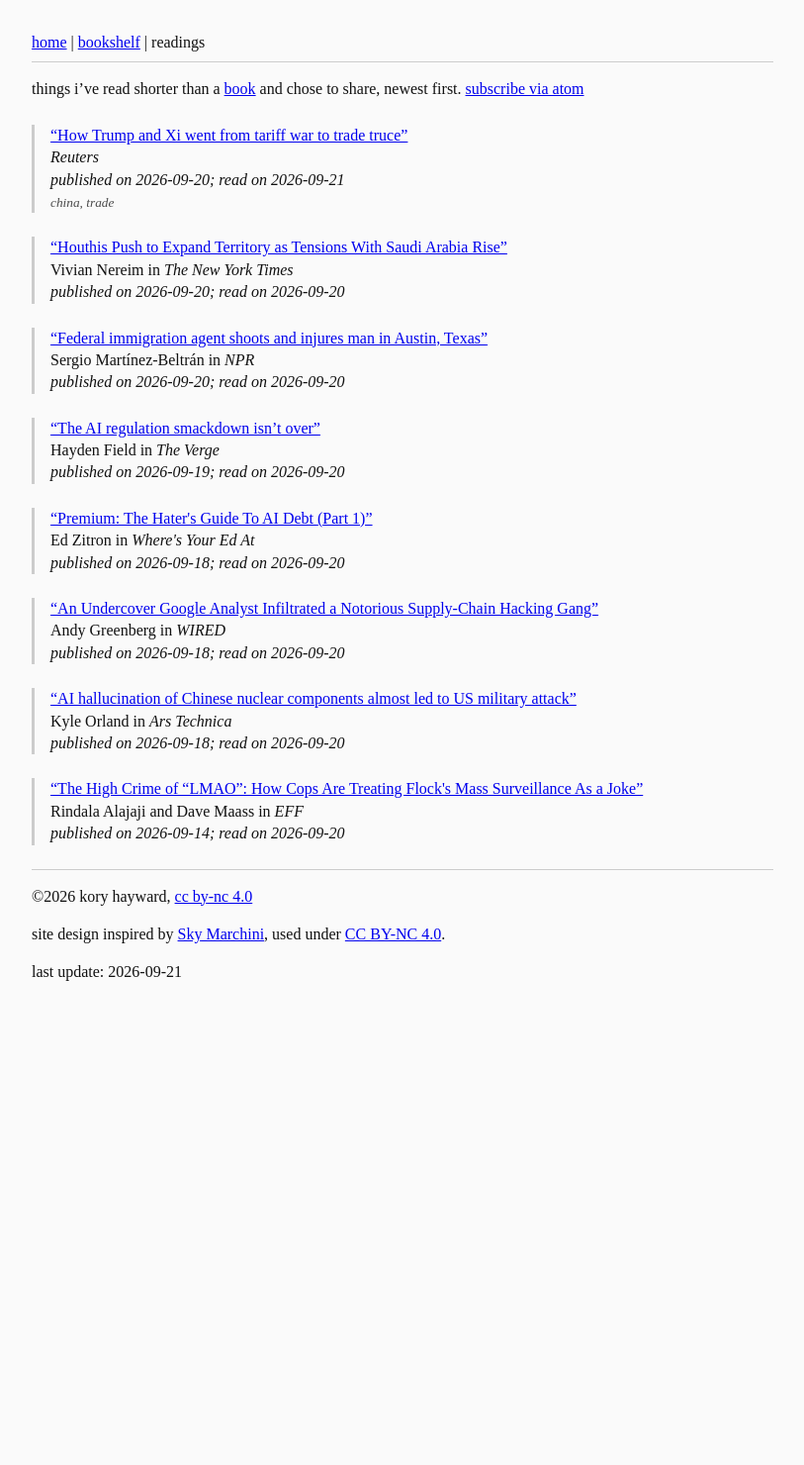
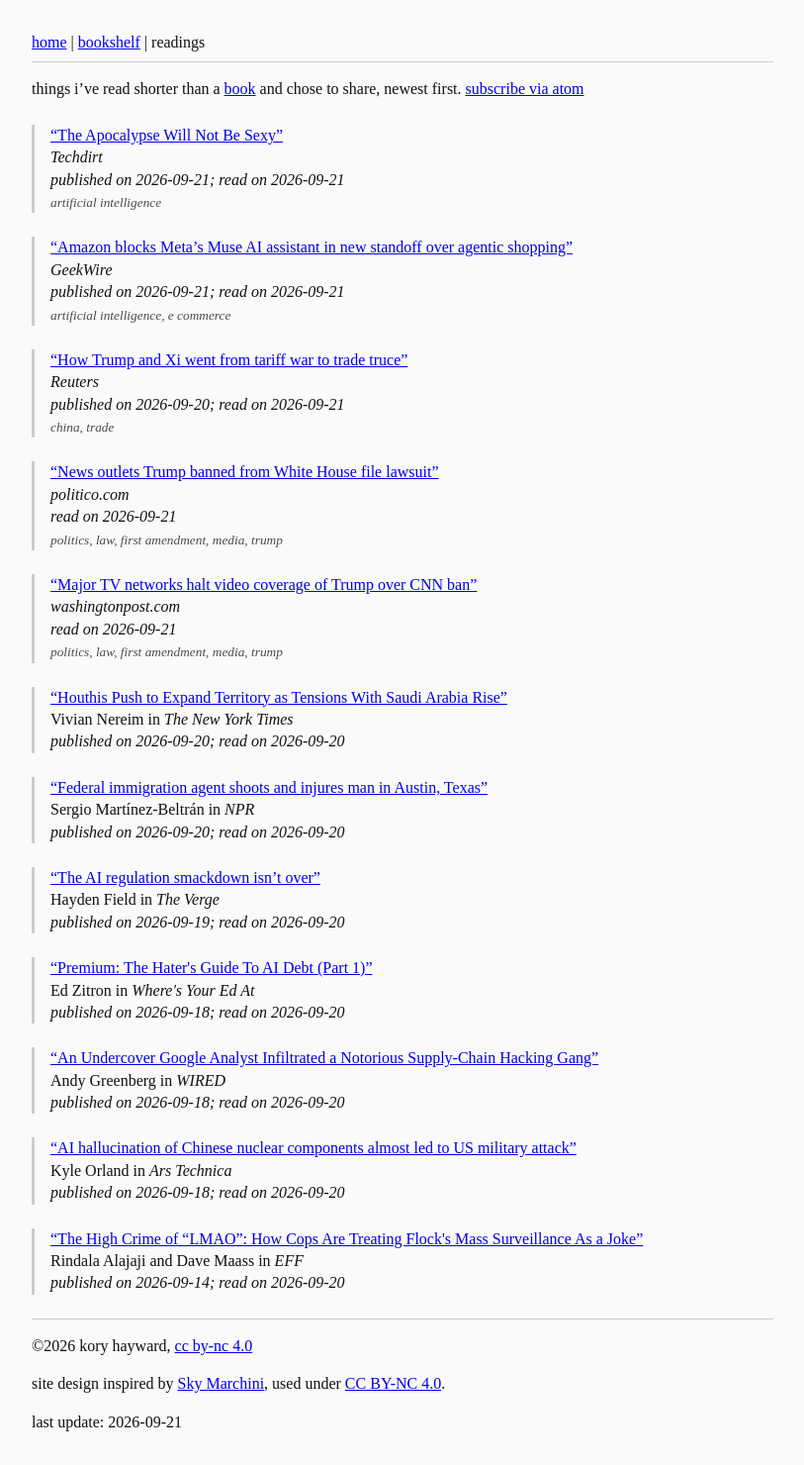
Before and after one commit to koryhayward/koryhayward.github.io, a Jekyll site: the page built from readings.md, in a window 1280 px wide. Shown: the whole page at 99% size, without its empty margins (233-1046 px from the left). Built offline with Jekyll 4.4.1, drawn with Linux system fonts in a browser that asks for light colours; before the commit the page ends 1026 px from its top, so only the background shows below that.

Commit message:
readings: +4 -0 ~0

```diff
--- a/_data/readings.yml
+++ b/_data/readings.yml
@@ -1,5 +1,22 @@
 # Generated by generators/site_readings.py. Do not edit by hand.
 # Items tagged 'readings' and Daily lines marked #readings.
+- title: "The Apocalypse Will Not Be Sexy"
+  url: "https://www.techdirt.com/2026/09/21/the-apocalypse-will-not-be-sexy/"
+  source: "techdirt.com"
+  publication: "Techdirt"
+  published: "2026-09-21"
+  read: "2026-09-21"
+  tags:
+    - "artificial-intelligence"
+- title: "Amazon blocks Meta’s Muse AI assistant in new standoff over agentic shopping"
+  url: "https://www.geekwire.com/2026/amazon-blocks-metas-muse-ai-assistant-in-new-standoff-over-agentic-shopping/"
+  source: "geekwire.com"
+  publication: "GeekWire"
+  published: "2026-09-21"
+  read: "2026-09-21"
+  tags:
+    - "artificial-intelligence"
+    - "e-commerce"
 - title: "How Trump and Xi went from tariff war to trade truce"
   url: "https://www.reuters.com/business/aerospace-defense/how-trump-xi-went-tariff-war-trade-truce-2026-09-21/"
   source: "reuters.com"
@@ -9,6 +26,26 @@
   tags:
     - "china"
     - "trade"
+- title: "News outlets Trump banned from White House file lawsuit"
+  url: "https://www.politico.com/news/2026/09/21/news-outlets-trump-banned-from-white-house-announce-lawsuit-01085995"
+  source: "politico.com"
+  read: "2026-09-21"
+  tags:
+    - "politics"
+    - "law"
+    - "first-amendment"
+    - "media"
+    - "trump"
+- title: "Major TV networks halt video coverage of Trump over CNN ban"
+  url: "https://www.washingtonpost.com/business/2026/09/21/cnn-ms-now-politico-sue-over-white-house-bans/"
+  source: "washingtonpost.com"
+  read: "2026-09-21"
+  tags:
+    - "politics"
+    - "law"
+    - "first-amendment"
+    - "media"
+    - "trump"
 - title: "Houthis Push to Expand Territory as Tensions With Saudi Arabia Rise"
   url: "https://www.nytimes.com/2026/09/20/world/middleeast/saudi-arabia-yemen-houthis-fighting.html"
   source: "nytimes.com"
```
